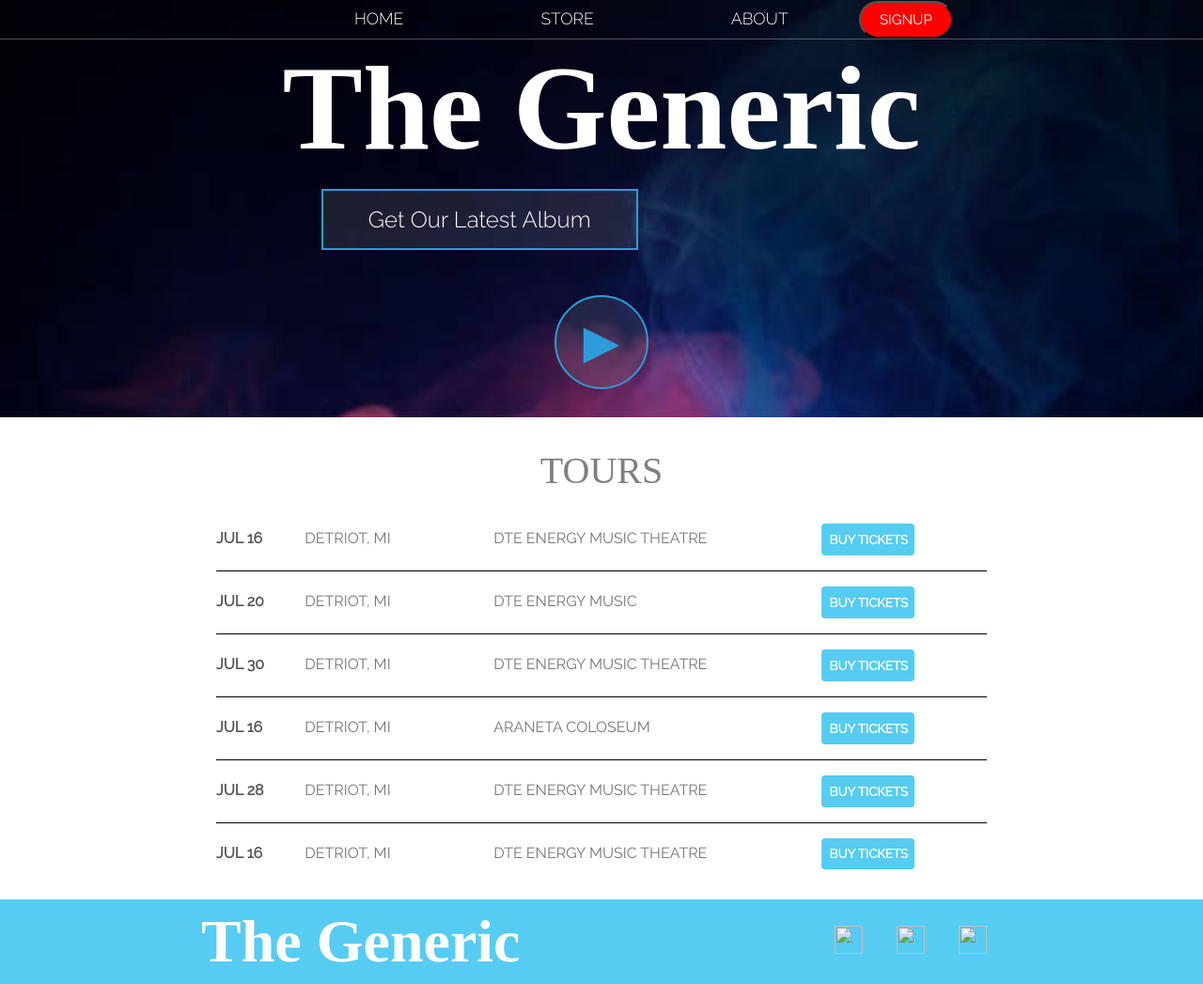
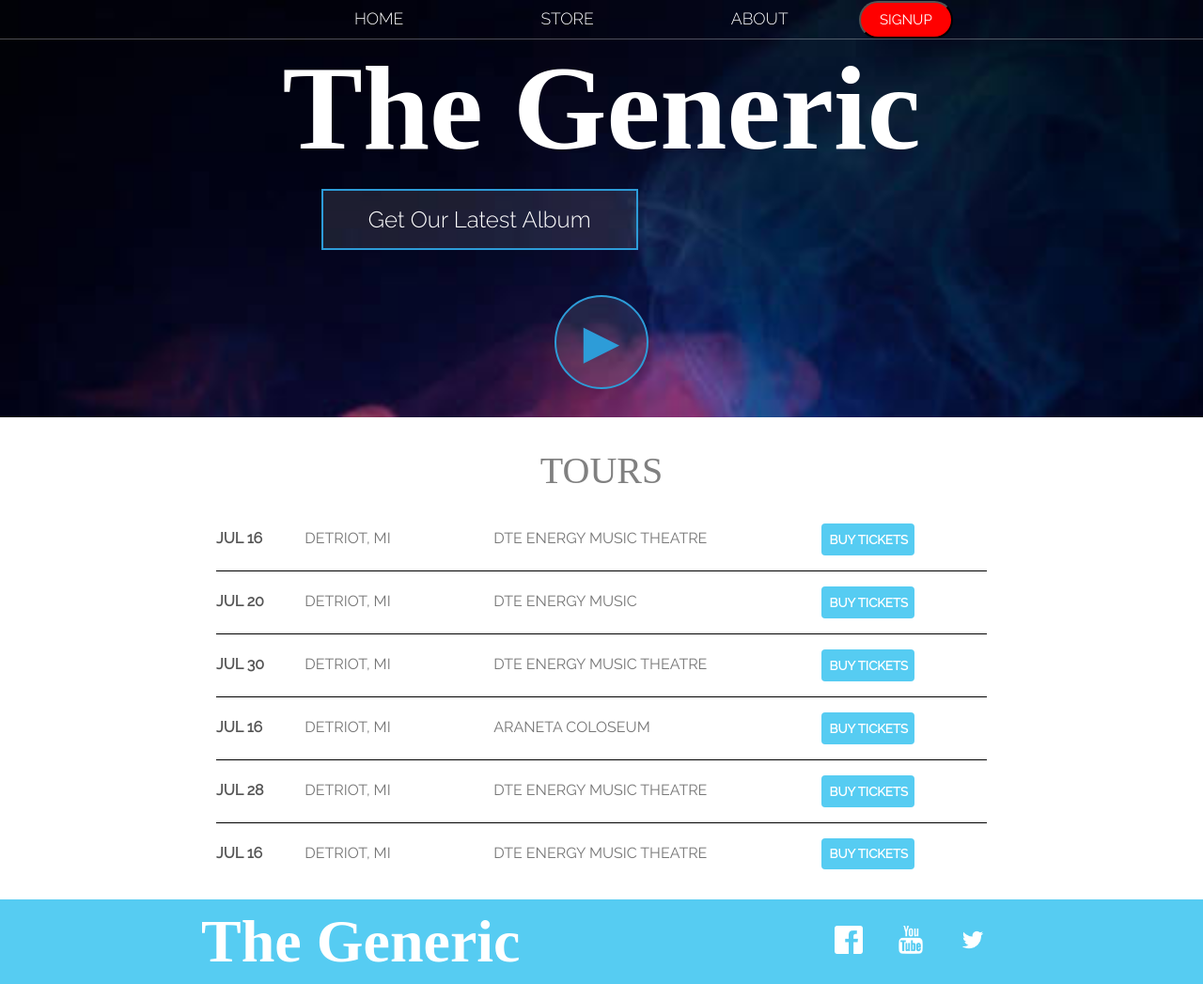
Before and after one commit to DongPhets/NewLogin, a plain HTML site: page home.html in a window 1280 px wide. Shown: the whole page at 94% size. Drawn offline with Linux system fonts and the light colour scheme; files that its build step writes are made by us from their sources; files whose address does not match are found by name.

Commit message:
Update home.html

```diff
--- a/home.html
+++ b/home.html
@@ -3,7 +3,7 @@
   <head>
     <title>MY FIRST WEBSITE</title>
     <meta name="Welcome to my first website" />
-    <link rel="stylesheet" href="CSS/Style.css" />
+    <link rel="stylesheet" href="Style.css" />
   </head>
   <body>
     <header class="main-header">
@@ -104,22 +104,22 @@
         <ul class="nav footer-nav">
           <li>
             <a href="https://facebook.com" target="_blank"
-              ><img src="images/facebook_50px.png" />
+              ><img src="facebook_50px.png" />
             </a>
           </li>
           <li>
             <a href="https://youtube.com" target="_blank"
-              ><img src="images/YouTube Logo_50px.png" />
+              ><img src="YouTube Logo_50px.png" />
             </a>
           </li>
           <li>
             <a href="https://twiter.com" target="_blank"
-              ><img src="images/twitter_50px.png" />
+              ><img src="twitter_50px.png" />
             </a>
           </li>
         </ul>
       </div>
     </footer>
-    <script src="JS/java1.js"></script>
+    <script src="java1.js"></script>
   </body>
 </html>
```
